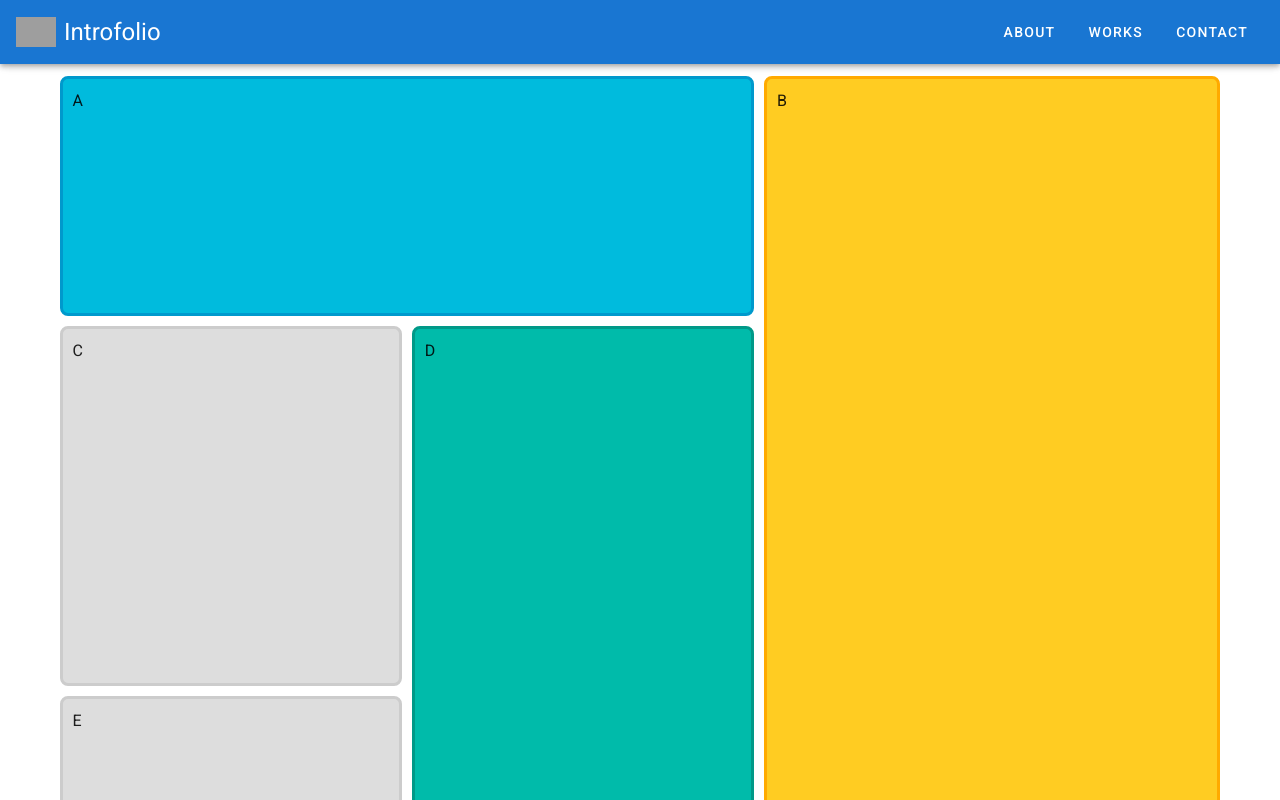
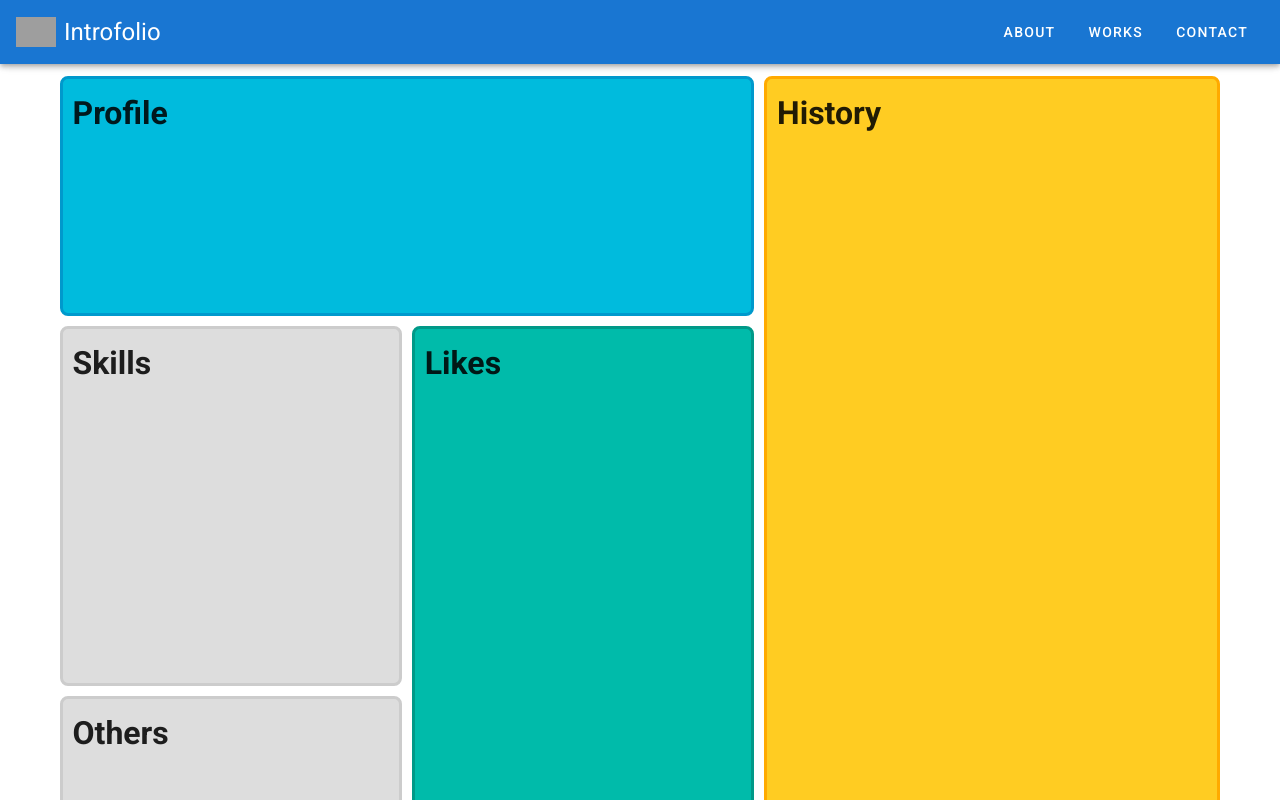
Before and after one commit to Katsu30/introfolio, a Vue app: page /about in a window 1280 px wide. Shown: the top 800 px of the page. Built offline with nearby package versions, Linux system fonts and the light colour scheme; grey boxes are pictures that could not be loaded.

Commit message:
set works component

```diff
--- /dev/null
+++ b/src/components/PortfolioWorks.vue
@@ -0,0 +1,30 @@
+<template>
+    <div class="items">{{ works }}</div>
+</template>
+
+<script>
+export default {
+    name: "PortfolioWorks",
+    props: {
+        works: {
+            type: String,
+            default: 'No Heading',
+            required: true
+        }
+    }
+}
+</script>
+
+<style scoped>
+    .items {
+        height: 100%;
+        width: 100%;
+        margin: 1rem;
+        display: flex;
+        justify-content: center;
+        align-items: center;
+        border-radius: 8px;
+        border: 3px solid #ccc;
+        background-color: #ddd;
+    }
+</style>
--- a/src/views/About.vue
+++ b/src/views/About.vue
@@ -1,10 +1,23 @@
 <template>
   <div class="container">
-    <div class="item box-big1">A</div>
-    <div class="item box-big2">B</div>
-    <div class="item">C</div>
-    <div class="item box-big3">D</div>
-    <div class="item">E</div>
+    <div class="item box-big1">
+      <h1>Profile</h1>
+      <div class="box">
+
+      </div>
+    </div>
+    <div class="item box-big2">
+      <h1>History</h1>
+    </div>
+    <div class="item">
+      <h1>Skills</h1>
+    </div>
+    <div class="item box-big3">
+      <h1>Likes</h1>
+    </div>
+    <div class="item">
+      <h1>Others</h1>
+    </div>
   </div>
 </template>
 
--- a/src/views/Works.vue
+++ b/src/views/Works.vue
@@ -4,32 +4,33 @@
     <v-container>
       <v-row>
         <v-col cols="6">
-          <div class="items">1</div>
+          <PortfolioWorks :works="'1'" />
         </v-col>
         <v-col cols="6">
-          <div class="items">2</div>
+          <PortfolioWorks :works="'2'" />
         </v-col>
         <v-col cols="6">
-          <div class="items">3</div>
+          <PortfolioWorks :works="'3'" />
         </v-col>
         <v-col cols="6">
-          <div class="items">4</div>
+          <PortfolioWorks :works="'4'" />
         </v-col>
       </v-row>
     </v-container>
   </div>
 </template>
 
+<script>
+import PortfolioWorks from '../components/PortfolioWorks';
+
+export default {
+  name: 'works',
+  components: {
+    PortfolioWorks,
+  },
+}
+</script>
+
 <style scoped>
-  .items {
-    height: 100%;
-    width: 100%;
-    margin: 1rem;
-    display: flex;
-    justify-content: center;
-    align-items: center;
-    border-radius: 8px;
-    border: 3px solid #ccc;
-    background-color: #ddd;
-  }
+
 </style>
```
